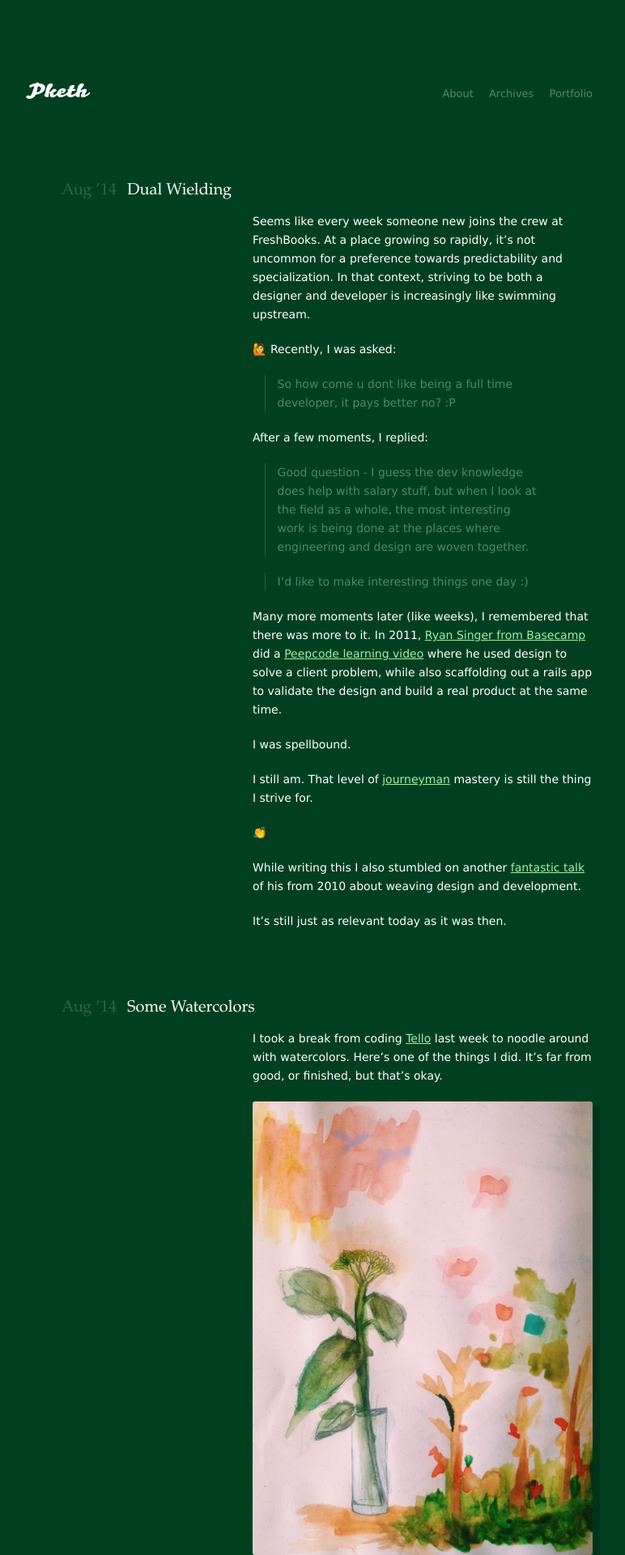
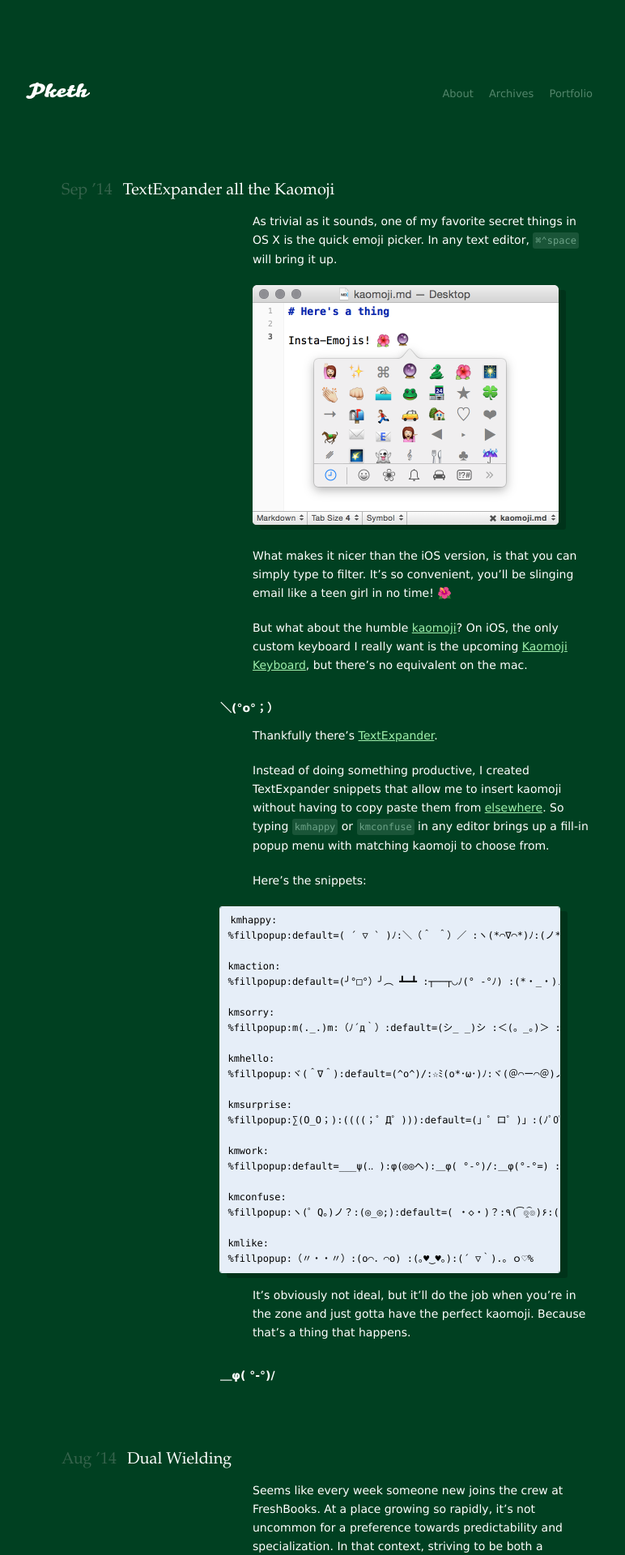
Before and after one commit to pketh/pketh.github.io, a Jekyll site: the page built from index.html, in a window 1280 px wide. Shown: the top 1920 px of the page at 81% size, without its empty margins (258-1030 px from the left). Built offline with Jekyll 4.4.1, drawn with Linux system fonts in a browser that asks for light colours; emoji names are drawn with the system emoji font; Markdown is read by kramdown in place of the engine named in the settings; the list of posts is cut into pages by our own code; some of the changed text lies outside the part shown.

Commit message:
new post: texetexpander + kaomoji

```diff
--- a/_layouts/default.html
+++ b/_layouts/default.html
@@ -23,7 +23,7 @@
             <div class="nav">
               <a href="/about" class="nav-about">About</a>
               <a href="/archives" class="nav-archives">Archives</a>
-              <a href="http://www.pketh.org">Portfolio</a>
+              <a href="http://pirijan.org">Portfolio</a>
             </div>
 
           </div>
--- /dev/null
+++ b/_posts/2014-09-27-textexpander-kaomoji.md
@@ -0,0 +1,58 @@
+---
+layout: post
+title:  "TextExpander all the Kaomoji"
+---
+
+As trivial as it sounds, one of my favorite secret things in OS X is the quick emoji picker. In any text editor, <span alt="command+control+space">`⌘⌃space`</span> will bring it up.
+
+<img src="/images/2014/editor-emoji.png" width="378" height="296">
+
+What makes it nicer than the iOS version, is that you can simply type to filter. It's so convenient, you'll be slinging email like a teen girl in no time! 🌺
+
+But what about the humble [kaomoji][kaomoji-post]? On iOS, the only custom keyboard I really want is the upcoming [Kaomoji Keyboard][kaomoji-keyboard], but there's no equivalent on the mac.
+
+## ＼(°o°；）
+
+Thankfully there's [TextExpander][textexpander].
+
+Instead of doing something productive, I created TextExpander snippets that allow me to insert kaomoji without having to copy paste them from [elsewhere][kmcat]. So typing `kmhappy` or `kmconfuse` in any editor brings up a fill-in popup menu with matching kaomoji to choose from.
+
+Here's the snippets:
+
+<div class="textexpander-kaomoji small-code">
+{% highlight erb %}
+kmhappy:
+%fillpopup:default=( ´ ▽ ` )ﾉ:＼（＾ ＾）／ :ヽ(*⌒∇⌒*)ﾉ:(ノ*゜▽゜*) :ヽ(^。^)丿 :(◑‿◐):ლ(╹◡╹ლ):(ღ˘⌣˘ღ) ♫･*-.｡. .｡.-*･:(∩▂∩):ʘ‿ʘ%
+
+kmaction:
+%fillpopup:default=(╯°□°）╯︵ ┻━┻ :┬──┬◡ﾉ(° -°ﾉ) :(*・_・)ノ⌒*:八(＾□＾*):Ｏ( ｀_´)乂(｀_´ )Ｏ:ヽ(^o^)ρ┳┻┳°σ(^o^)/ :(／_^)／ 　　　●　＼(^_＼) :＝( ^o^)ノ ．．．…___ｏ:(☞ﾟ∀ﾟ)☞%
+
+kmsorry:
+%fillpopup:m(._.)m:（ﾉ´д｀）:default=(シ_ _)シ :＜(。_。)＞ :m(￢0￢)m%
+
+kmhello:
+%fillpopup:ヾ(＾∇＾):default=(^o^)/:☆ﾐ(o*･ω･)ﾉ:ヾ(＠⌒ー⌒＠)ノ:＼(°o°；）:ヽ(๏∀๏ )ﾉ%
+
+kmsurprise:
+%fillpopup:∑(O_O；):((((；゜Д゜))):default=(」゜ロ゜)」:(ﾉﾟ0ﾟ)ﾉ~:w(°ｏ°)w:L(・o・)」%
+
+kmwork:
+%fillpopup:default=___ψ(‥ ):φ(◎◎ヘ):＿φ( °-°)/:＿φ(°-°=) :＿〆(。。) %
+
+kmconfuse:
+%fillpopup:ヽ(゜Q。)ノ？:(◎_◎;):default=( ・◇・)？:٩(͡๏̯͡๏)۶:(⊙_◎)%
+
+kmlike:
+%fillpopup:（〃・・〃）:(o⌒．⌒o) :(｡♥‿♥｡):(´ ▽｀).。ｏ♡%
+
+{% endhighlight %}
+</div>
+
+It's obviously not ideal, but it'll do the job when you're in the zone and just gotta have the perfect kaomoji. Because that's a thing that happens.
+
+## ＿φ( °-°)/
+
+[kaomoji-post]:/2014/01/28/kaomojis.md.html
+[kaomoji-keyboard]:http://getkaomoji.com
+[textexpander]:http://smilesoftware.com/TextExpander/index.html
+[kmcat]:http://kaomojicat.com
--- a/css/main.css
+++ b/css/main.css
@@ -305,6 +305,13 @@
   margin-left: auto;
 }
 
+.post .small-code pre {
+  max-width: 400px;
+  overflow: auto;
+  height: auto;
+  word-break: break-all;
+}
+
 .post pre code {
   background-color: transparent;
   color: black;
@@ -321,6 +328,22 @@
   background-color: #333;
 }
 
+/* post-specific code highlight twiddles */
+
+.textexpander-kaomoji pre .language-erb .err,
+.textexpander-kaomoji pre .language-erb .p,
+.textexpander-kaomoji pre .language-erb .n,
+.textexpander-kaomoji pre .language-erb .o,
+.textexpander-kaomoji pre .language-erb .no {
+  border: none;
+  color: #B94547;
+}
+.textexpander-kaomoji pre .language-erb .x {
+  color: #0829AF
+}
+.textexpander-kaomoji pre .language-erb .ss {
+  color: #222
+}
 
 /*****************************************************************************/
 /*
```
Also changed, not shown: images/2014/editor-emoji.png (added).
